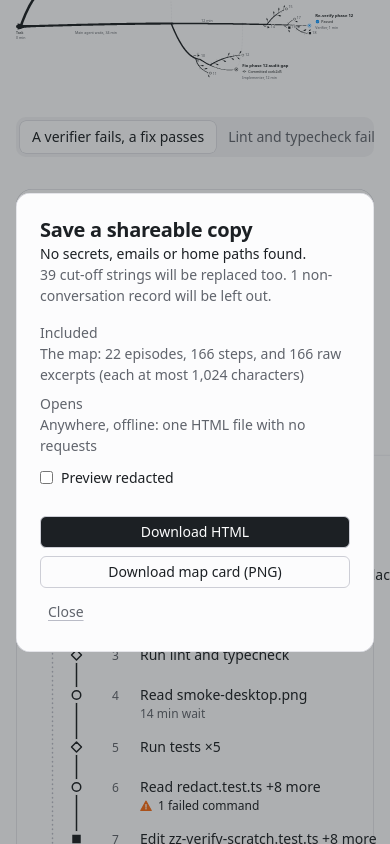
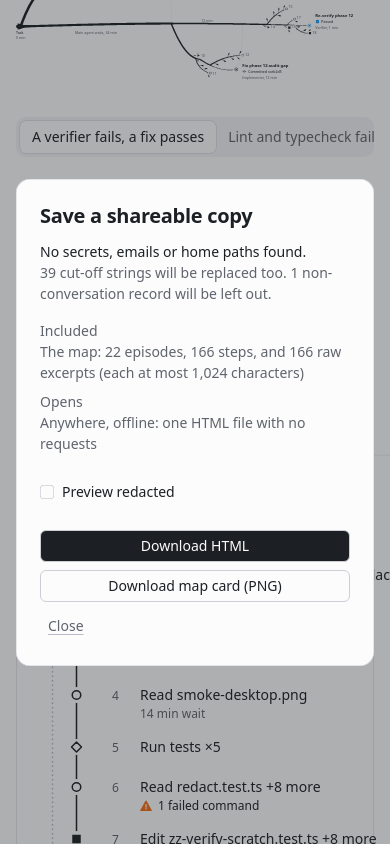
Before and after one commit to geekplux/reasontrail, a React (Vite) app: page / in a window 390 px wide. Both pictures are taken after a click on the button "Share". Shown: the part 555-1399 px from the top of the page. Built offline with nearby package versions, Linux system fonts and the light colour scheme; a web font is replaced by a local one.

Commit message:
Dialogs: 12px title gap and fact-list margins past the home reset, token-styled share checkbox
Co-Authored-By: Claude Opus 5.5 <noreply@anthropic.com>

```diff
--- a/src/ai/ai.css
+++ b/src/ai/ai.css
@@ -32,15 +32,16 @@
 /* The V3 consent dialog: one of the allowed frames (§18.3). */
 .ai-dialog { max-width: min(36rem, calc(100vw - 2 * 16px)); padding: 24px; color: var(--slate-12); background: var(--slate-1); border: 0; border-radius: var(--radius-14); box-shadow: inset 0 0 0 0.5px var(--slate-7); font: 400 var(--text-14) / 1.5 var(--font-sans); }
 .ai-dialog::backdrop { background: color-mix(in srgb, var(--slate-12) 35%, transparent); }
-.ai-dialog-title { margin: 0 0 8px; font: 600 var(--text-20) / 1.3 var(--font-sans); }
+/* Scoped to the dialog so the home's `.v7 h2` reset (0,1,1) does not zero the gap. */
+.ai-dialog .ai-dialog-title { margin: 0 0 12px; font: 600 var(--text-20) / 1.3 var(--font-sans); }
 .ai-dialog p { margin: 0 0 16px; }
-.ai-facts { display: grid; grid-template-columns: max-content 1fr; gap: 8px 16px; margin: 0 0 24px; font-size: var(--text-14); }
+.ai-dialog .ai-facts { display: grid; grid-template-columns: max-content 1fr; gap: 8px 16px; margin: 0 0 24px; font-size: var(--text-14); }
 .ai-facts dt { color: var(--slate-11); }
 .ai-facts dd { margin: 0; overflow-wrap: anywhere; }
 .ai-dialog-actions { display: flex; gap: 8px; }
 .ai-dialog-actions button { min-height: 32px; padding: 0 12px; font: 500 var(--text-14) var(--font-sans); color: var(--slate-12); background: transparent; border: 0.5px solid var(--slate-7); border-radius: var(--radius-6); cursor: pointer; }
 .ai-dialog-actions .ai-primary { font-weight: 500; color: var(--slate-1); background: var(--slate-12); border-color: var(--slate-12); }
 @media (max-width: 767px) {
-  .ai-facts { grid-template-columns: 1fr; gap: 0; }
-  .ai-facts dd { margin-bottom: 8px; }
+  .ai-dialog .ai-facts { grid-template-columns: 1fr; gap: 0; }
+  .ai-dialog .ai-facts dd { margin-bottom: 8px; }
 }
--- a/src/share/share.css
+++ b/src/share/share.css
@@ -1,14 +1,18 @@
 /* The share dialog (DESIGN §13.1, V4): one of the allowed frames (§18.3); ink and muted only, no hue in chrome. */
 .share-dialog { max-width: min(38rem, calc(100vw - 2 * 16px)); padding: 24px; color: var(--slate-12); background: var(--slate-1); border: 0; border-radius: var(--radius-14); box-shadow: inset 0 0 0 0.5px var(--slate-7); font: 400 var(--text-14) / 1.5 var(--font-sans); }
 .share-dialog::backdrop { background: color-mix(in srgb, var(--slate-12) 35%, transparent); }
-.share-title { margin: 0 0 8px; font: 600 var(--text-20) / 1.3 var(--font-sans); }
+/* Scoped to the dialog so the home's `.v7 h2` reset (0,1,1) does not zero the gap. */
+.share-dialog .share-title { margin: 0 0 12px; font: 600 var(--text-20) / 1.3 var(--font-sans); }
 .share-summary { margin: 0 0 16px; }
 .share-summary p { margin: 0; }
-.share-facts { display: grid; grid-template-columns: max-content 1fr; gap: 8px 16px; margin: 0 0 16px; font-size: var(--text-14); color: var(--slate-11); }
+.share-dialog .share-facts { display: grid; grid-template-columns: max-content 1fr; gap: 8px 16px; margin: 0 0 16px; font-size: var(--text-14); color: var(--slate-11); }
 .share-facts dt { color: var(--slate-11); }
 .share-facts dd { margin: 0; }
 .share-toggle { display: inline-flex; gap: 8px; align-items: center; min-height: 28px; font-size: var(--text-14); cursor: pointer; }
-.share-toggle input { margin: 0; accent-color: var(--blue-9); }
+.share-toggle input { appearance: none; display: inline-grid; place-content: center; flex: none; width: 14px; height: 14px; margin: 0; border-radius: 4px; box-shadow: inset 0 0 0 0.5px var(--slate-8); background: var(--slate-1); color: var(--slate-1); font: 600 var(--text-12) / 1 var(--font-sans); cursor: pointer; }
+.share-toggle input:checked { background: var(--blue-9); box-shadow: none; }
+.share-toggle input:checked::before { content: '✓'; }
+.share-toggle input:focus-visible { outline: 2px solid var(--blue-9); outline-offset: 2px; }
 .share-examples { margin: 8px 0 0; padding: 0; list-style: none; font-size: var(--text-12); }
 .share-examples li { margin: 0 0 8px; padding: 8px; overflow-wrap: anywhere; background: var(--slate-2); }
 .share-examples mark { padding: 0 2px; font-weight: 600; color: var(--slate-12); background: var(--blue-3); outline: 0.5px dashed var(--slate-8); }
@@ -36,6 +40,6 @@
   .share-actions .share-close { margin-left: 0; }
 }
 @media (max-width: 767px) {
-  .share-facts { grid-template-columns: 1fr; gap: 0; }
-  .share-facts dd { margin-bottom: 8px; }
+  .share-dialog .share-facts { grid-template-columns: 1fr; gap: 0; }
+  .share-dialog .share-facts dd { margin-bottom: 8px; }
 }
```
